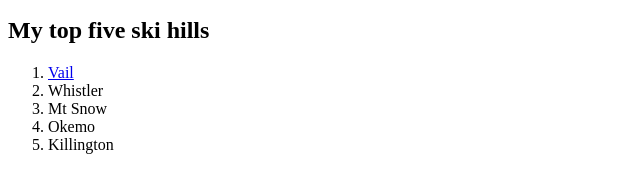
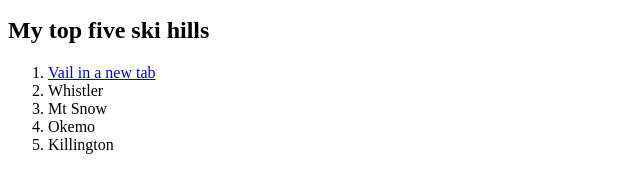
Before and after one commit to phillip-tnp/csc2274, a plain HTML site: page index.html in a window 1280 px wide. Shown: the part 225-418 px from the top of the page, 0-640 px from the left. Drawn offline with Linux system fonts and the light colour scheme.

Commit message:
Update index.html

```diff
--- a/index.html
+++ b/index.html
@@ -17,7 +17,7 @@
 <h2>My top five ski hills</h2>
 
 <ol>
-	<li><a href="https://vail.com" target="_blank">Vail</a></li>
+	<li><a href="https://vail.com" target="_blank">Vail in a new tab</a></li>
 	<li>Whistler</li>
 	<li>Mt Snow</li>
 	<li>Okemo</li>
```
